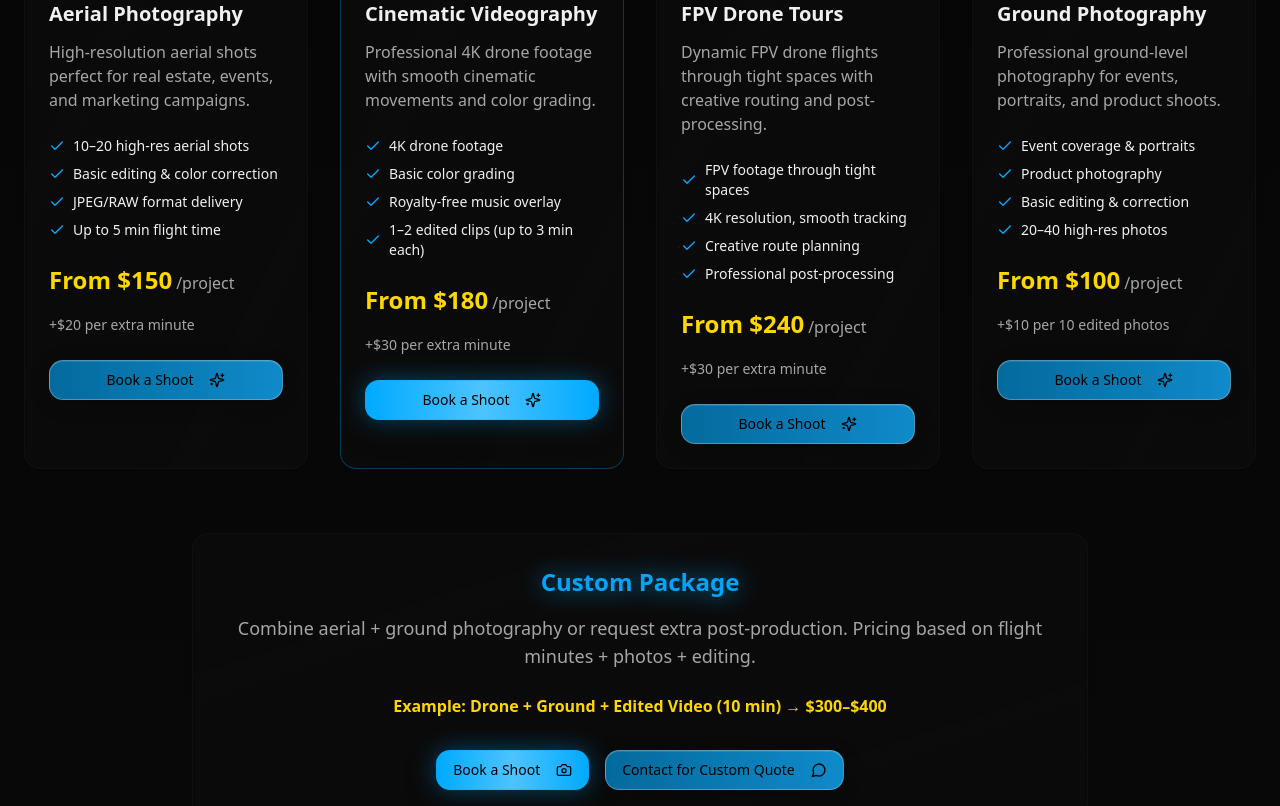
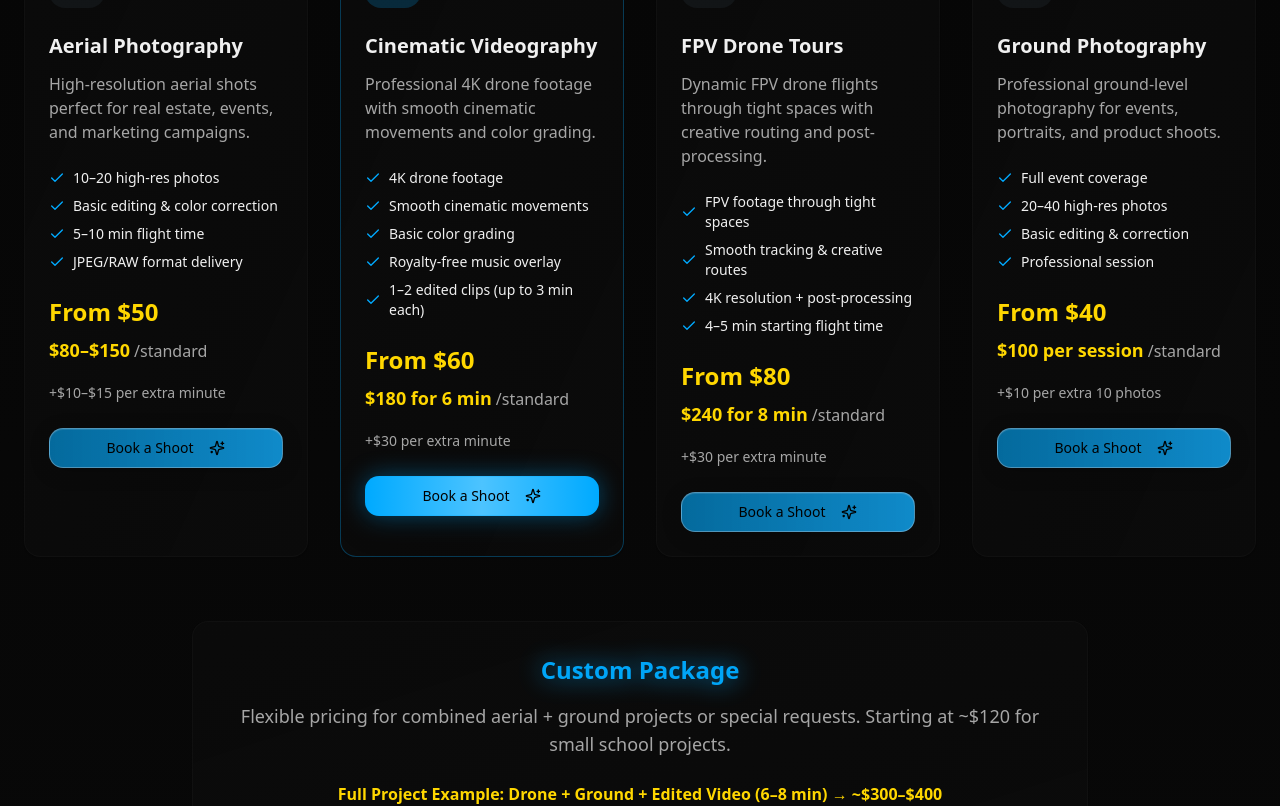
Before and after one commit to DaniePRO93/aereovision, a React (Vite) app: page / in a window 1280 px wide. Shown: the part 3020-3826 px from the top of the page. Built offline with nearby package versions, Linux system fonts and the light colour scheme.

Commit message:
Update pricing packages
Updated pricing details for all service packages, including starting prices, standard project prices, and extra charges. Also updated intro text and styling suggestions for the pricing section.

```diff
--- a/src/components/ServicesSection.tsx
+++ b/src/components/ServicesSection.tsx
@@ -16,17 +16,19 @@ const services = [
     icon: Camera,
     title: "Aerial Photography",
     description: "High-resolution aerial shots perfect for real estate, events, and marketing campaigns.",
-    features: ["10–20 high-res aerial shots", "Basic editing & color correction", "JPEG/RAW format delivery", "Up to 5 min flight time"],
-    price: "From $150",
-    extra: "+$20 per extra minute",
+    features: ["10–20 high-res photos", "Basic editing & color correction", "5–10 min flight time", "JPEG/RAW format delivery"],
+    price: "From $50",
+    standardPrice: "$80–$150",
+    extra: "+$10–$15 per extra minute",
     popular: false
   },
   {
     icon: Video,
     title: "Cinematic Videography",
     description: "Professional 4K drone footage with smooth cinematic movements and color grading.",
-    features: ["4K drone footage", "Basic color grading", "Royalty-free music overlay", "1–2 edited clips (up to 3 min each)"],
-    price: "From $180",
+    features: ["4K drone footage", "Smooth cinematic movements", "Basic color grading", "Royalty-free music overlay", "1–2 edited clips (up to 3 min each)"],
+    price: "From $60",
+    standardPrice: "$180 for 6 min",
     extra: "+$30 per extra minute",
     popular: true
   },
@@ -34,8 +36,9 @@ const services = [
     icon: Zap,
     title: "FPV Drone Tours",
     description: "Dynamic FPV drone flights through tight spaces with creative routing and post-processing.",
-    features: ["FPV footage through tight spaces", "4K resolution, smooth tracking", "Creative route planning", "Professional post-processing"],
-    price: "From $240",
+    features: ["FPV footage through tight spaces", "Smooth tracking & creative routes", "4K resolution + post-processing", "4–5 min starting flight time"],
+    price: "From $80",
+    standardPrice: "$240 for 8 min",
     extra: "+$30 per extra minute",
     popular: false
   },
@@ -43,9 +46,10 @@ const services = [
     icon: MapPin,
     title: "Ground Photography",
     description: "Professional ground-level photography for events, portraits, and product shoots.",
-    features: ["Event coverage & portraits", "Product photography", "Basic editing & correction", "20–40 high-res photos"],
-    price: "From $100",
-    extra: "+$10 per 10 edited photos",
+    features: ["Full event coverage", "20–40 high-res photos", "Basic editing & correction", "Professional session"],
+    price: "From $40",
+    standardPrice: "$100 per session",
+    extra: "+$10 per extra 10 photos",
     popular: false
   }
 ];
@@ -78,8 +82,8 @@ const ServicesSection = () => {
             <span className="block text-metallic">Pricing Packages</span>
           </h2>
           <p className="text-xl md:text-2xl text-muted-foreground max-w-5xl mx-auto leading-relaxed">
-            Professional aerial and ground cinematography services starting at $30 per minute of flight.
-            Choose the package that fits your project, or contact us for a custom solution.
+            Professional aerial and ground cinematography services. Starting prices are school-friendly,
+            with full professional packages available. Prices are based on flight time, complexity, and editing.
           </p>
         </div>
 
@@ -132,9 +136,12 @@ const ServicesSection = () => {
                 </ul>
 
                 {/* Price */}
+                <div className="mb-2">
+                  <span className="text-2xl font-bold" style={{ color: '#FFD700' }}>{service.price}</span>
+                </div>
                 <div className="mb-4">
-                  <span className="text-2xl font-bold" style={{ color: '#FFD700' }}>{service.price}</span>
-                  <span className="text-muted-foreground ml-1">/project</span>
+                  <span className="text-lg font-semibold" style={{ color: '#FFD700' }}>{service.standardPrice}</span>
+                  <span className="text-muted-foreground ml-1">/standard</span>
                 </div>
 
                 {/* Extra pricing */}
@@ -164,11 +171,11 @@ const ServicesSection = () => {
               <span className="text-glow">Custom Package</span>
             </h3>
             <p className="text-muted-foreground mb-6 text-lg">
-              Combine aerial + ground photography or request extra post-production.
-              Pricing based on flight minutes + photos + editing.
+              Flexible pricing for combined aerial + ground projects or special requests.
+              Starting at ~$120 for small school projects.
             </p>
             <p className="text-primary font-semibold mb-8" style={{ color: '#FFD700' }}>
-              Example: Drone + Ground + Edited Video (10 min) → $300–$400
+              Full Project Example: Drone + Ground + Edited Video (6–8 min) → ~$300–$400
             </p>
 
             <div className="flex flex-col sm:flex-row gap-4 justify-center">
```
